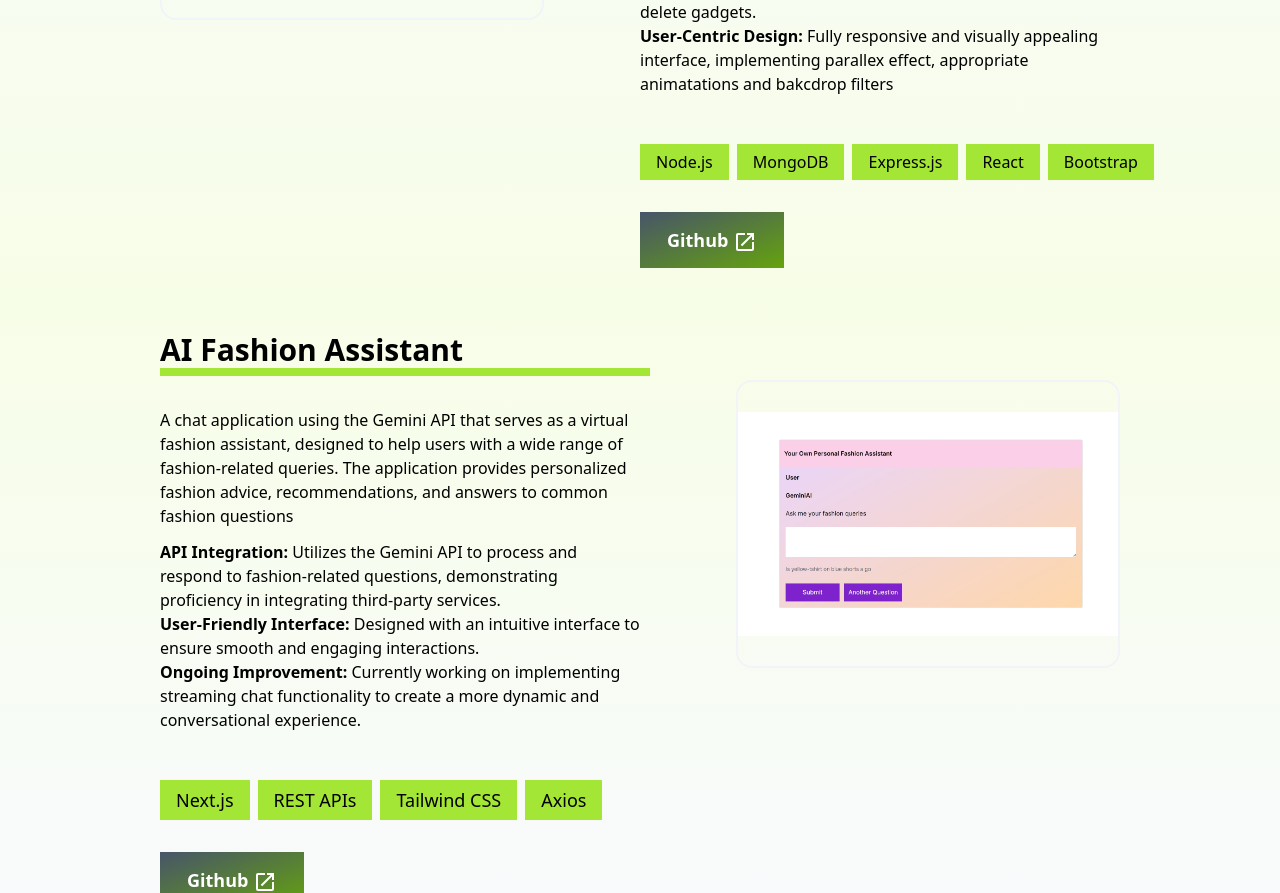
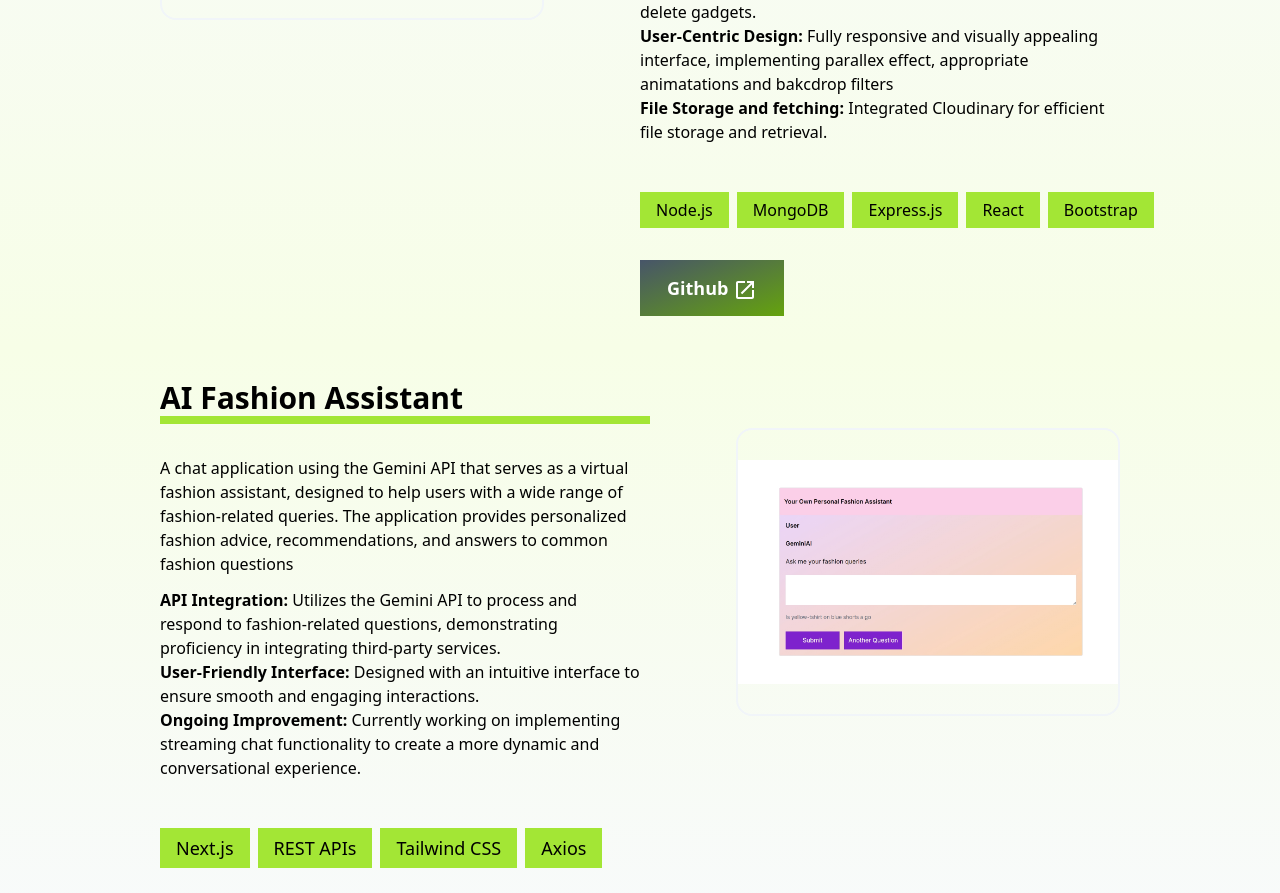
Before and after one commit to aparn-gupta/aparna_portfolio, a React (Vite) app: page / in a window 1280 px wide. Shown: the part 1836-2729 px from the top of the page. Built offline with nearby package versions, Linux system fonts and the light colour scheme.

Commit message:
Added a line

```diff
--- a/src/Gadgets.jsx
+++ b/src/Gadgets.jsx
@@ -43,7 +43,13 @@ const Gadgets = () => {
 <li>
 <span className='font-bold'>CRUD operations:</span> Built GET, POST, PATCH and DELETE apis using Node.js on Express Server to post, fetch, update and delete gadgets. </li>
 <li>
-<span className='font-bold'>User-Centric Design:</span> Fully responsive and visually appealing interface, implementing parallex effect, appropriate animatations and bakcdrop filters</li> </ul> </div>
+<span className='font-bold'>User-Centric Design:</span> Fully responsive and visually appealing interface, implementing parallex effect, appropriate animatations and bakcdrop filters</li>
+
+<li>
+<span className='font-bold'>File Storage and fetching:</span> Integrated Cloudinary for efficient file storage and retrieval.
+</li>
+</ul>
+</div>
 
 <div className='flex  mt-12' ref={ref}>
 
```
